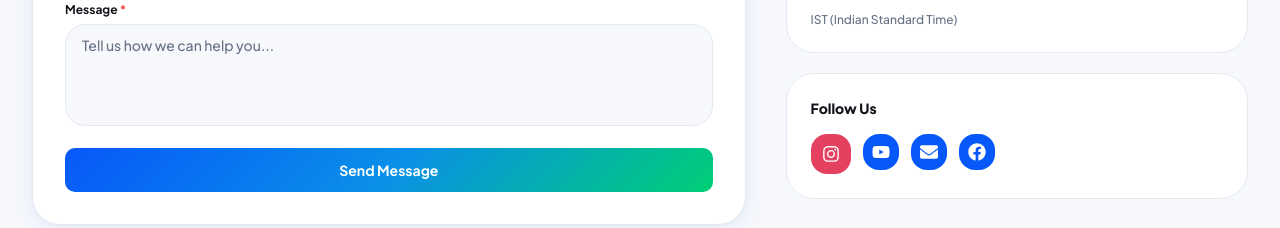
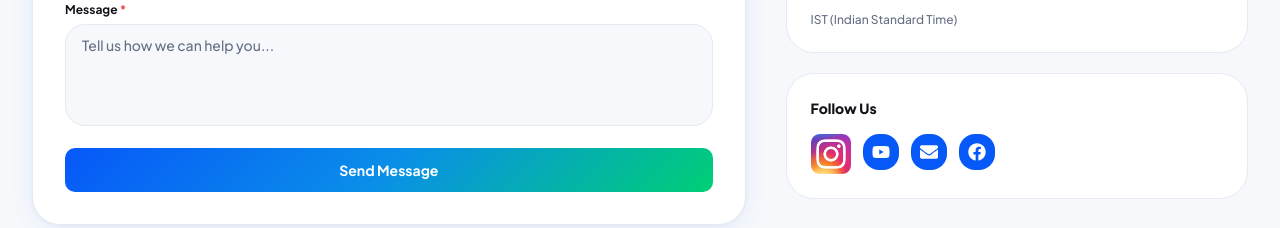
Before and after one commit to digitalnyne-byte/Testing, a Next.js app: page /contact in a window 1280 px wide. Shown: the part 1160-1388 px from the top of the page. Built offline with nearby package versions, Linux system fonts and the light colour scheme.

Commit message:
Update page.tsx
change instagram icon

```diff
--- a/src/app/contact/page.tsx
+++ b/src/app/contact/page.tsx
@@ -415,7 +415,11 @@ export default function ContactPage() {
     aria-label="Instagram"
     className="w-10 h-10 rounded-lg bg-[#E4405F] hover:opacity-80 transition flex items-center justify-center"
   >
-    <FaInstagram className="text-white text-lg" />
+    <img
+      src="/assets/images/Instagram_icon.png"
+      alt="Instagram"
+      className="w-12 h-12 object-contain hover:scale-110 transition-transform"
+    />
   </a>
 
   {/* YouTube */}
```
